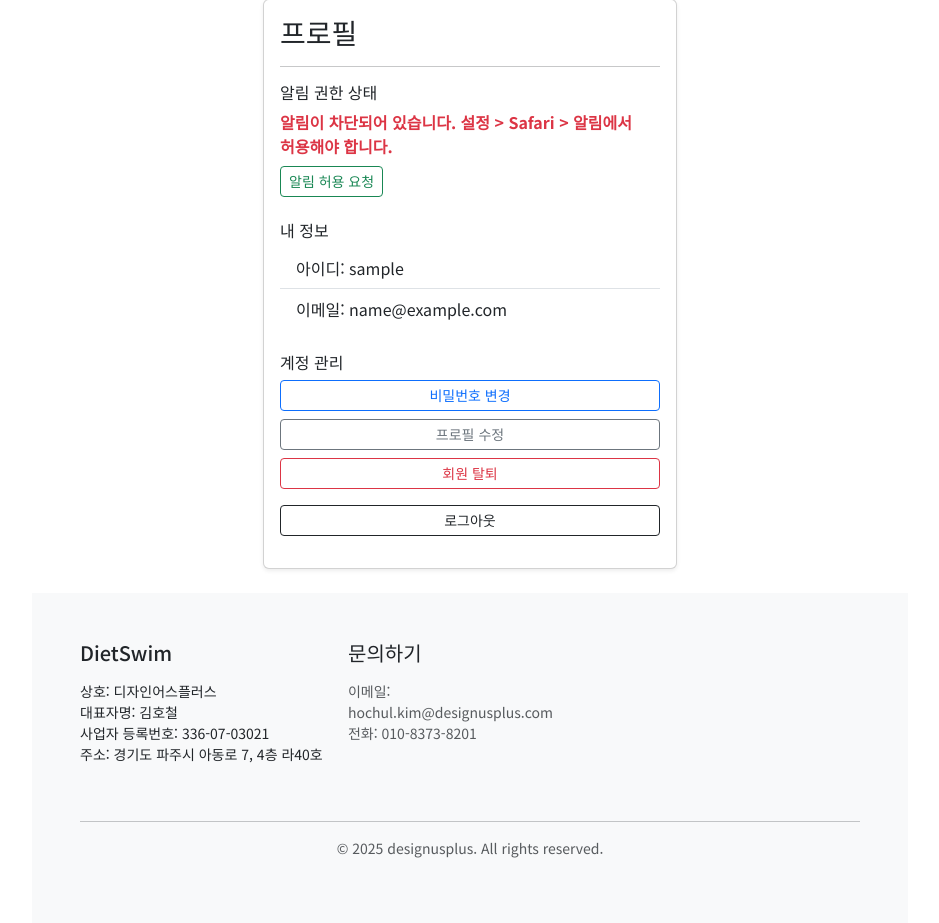
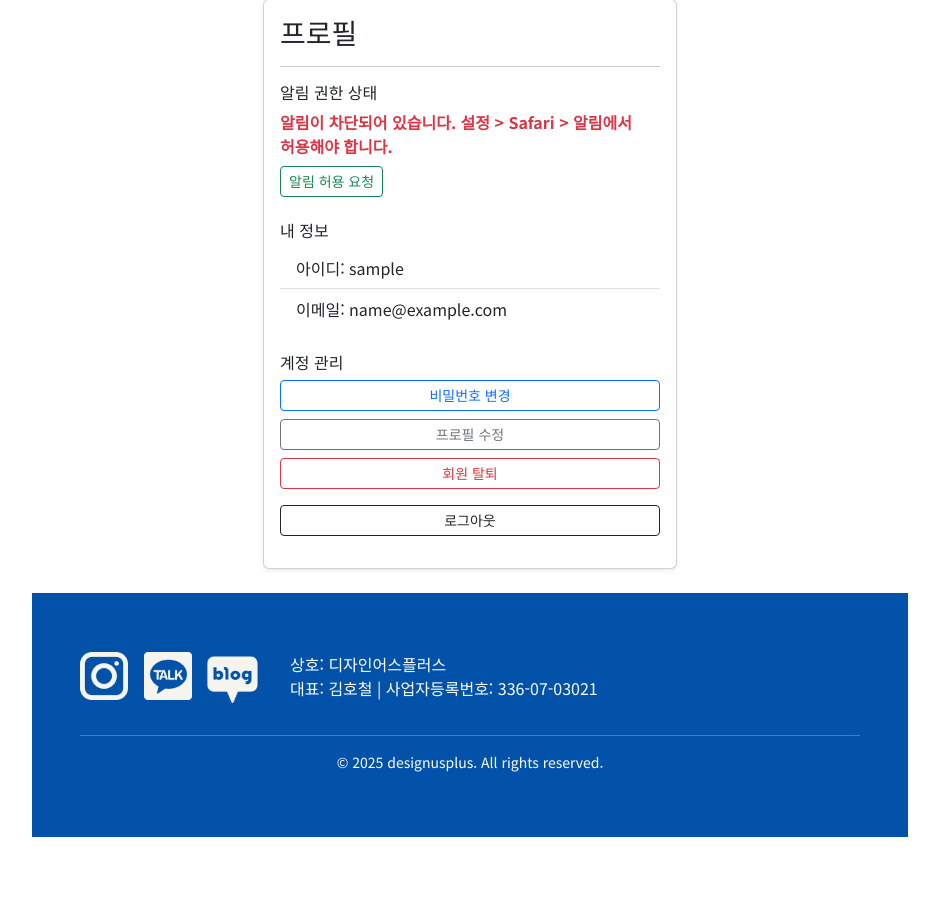
Before and after one commit to ohho-developer/diet_swim_page, a Django app: page /profile/ in a window 1280 px wide. Shown: the part 99-1022 px from the top of the page, without its empty margins (170-1109 px from the left). After the commit the page ends 936 px from the top, so only its background shows below. Run offline with Django 5.2, Linux system fonts and the light colour scheme; the visitor is signed in with stand-in values (Sample User, id 1); parts of the project's set-up code (start-up, migrations or seed data) failed here and were passed over; some libraries are stand-ins or nearby versions.

Commit message:
main complete

```diff
--- a/main/templates/main/base.html
+++ b/main/templates/main/base.html
@@ -241,31 +241,34 @@
         </div>
 
         <!-- Footer - Updated -->
-        <footer class="footer bg-light text-dark p-5"> {# 배경색 및 텍스트 색상 변경, 패딩 증가 #}
+        <footer class="footer p-5" style="background-color: #0152a8; color: #fff;"> {# 배경색 및 텍스트 색상 변경, 패딩 증가 #}
+                <div style="display: flex; align-items: center;">
+                  <!-- 인스타그램 아이콘 -->
+                  <a href="https://www.instagram.com/bloomingswim/" target="_blank" style="margin-right: 16px;">
+                    <img src="{% static 'img/main_img_28.png' %}" alt="인스타그램" style="width: 48px; height: 48px;">
+                  </a>
+                  <!-- 카카오톡 아이콘 -->
+                  <a href="http://pf.kakao.com/_AkJFn" target="_blank" style="margin-right: 4px;">
+                    <img src="{% static 'img/main_img_29.png' %}" alt="카카오톡" style="width: 48px; height: 48px;">
+                  </a>
+                  <!-- 네이버 블로그 아이콘 -->
+                  <a href="https://blog.naver.com/designusplus" target="_blank" style="margin-right: 24px;">
+                    <img src="{% static 'img/main_img_30.png' %}" alt="블로그" style="width: 70px; height: 70px;">
+                  </a>
+                  <!-- 사업자 정보 -->
+                  <div style="font-size: 1rem;">
+                    상호: 디자인어스플러스<br>
+                    대표: 김호철 | 사업자등록번호: 336-07-03021<br>
+                  </div>
+                </div>
+
+            <hr class="text-white mt-4 mb-3"> {# 구분선 추가 #}
             <div class="row">
-                <div class="col-md-4 mb-3 text-center text-md-start"> {# 회사 정보 칼럼 #}
-                    <h5 class="text-dark mb-3">DietSwim</h5>
-                    <p class="text-dark small">
-                        상호: 디자인어스플러스<br>
-                        대표자명: 김호철<br>
-                        사업자 등록번호: 336-07-03021<br>
-                        주소: 경기도 파주시 아동로 7, 4층 라40호
-                    </p>
-                </div>
-                <div class="col-md-4 mb-3 text-center text-md-start"> {# 연락처 및 소셜 미디어 칼럼 #}
-                    <h5 class="text-dark mb-3">문의하기</h5>
-                    <p class="text-muted small">
-                        이메일: hochul.kim@designusplus.com<br>
-                        전화: 010-8373-8201
-                    </p>
+                <div class="col-12 text-center small" style="color: #fff;">
+                    <p>&copy; {% now "Y" %} designusplus. All rights reserved.</p>
                 </div>
             </div>
-            <hr class="text-dark mt-4 mb-3"> {# 구분선 추가 #}
-            <div class="row">
-                <div class="col-12 text-center text-dark small">
-                    <p class="text-muted">&copy; {% now "Y" %} designusplus. All rights reserved.</p>
-                </div>
-            </div>
+        </div>
         </footer>
     </div>
 </body>
--- a/main/views.py
+++ b/main/views.py
@@ -10,14 +10,13 @@ from django.contrib.auth.decorators import login_required
 @csrf_exempt
 @require_POST
 def email_subscribe(request):
-    email = request.POST.get('email')
-    if not email:
-        return JsonResponse({'success': False, 'message': '이메일을 입력해주세요.'})
-    # 실제로는 DB 저장 등 추가 가능
+    contact = request.POST.get('contact')
+    if not contact:
+        return JsonResponse({'success': False, 'message': '이메일 또는 전화번호를 입력해주세요.'})
     try:
         send_mail(
             '[DietSwim] 상담 신청이 접수되었습니다',
-            f'상담 신청 이메일: {email}',
+            f'상담 신청 연락처: {contact}',
             settings.DEFAULT_FROM_EMAIL,
             ['hochul.kim@designusplus.com'],
         )
```
Also changed, not shown: main/templates/main/index.html (+56 -20 lines), static/img/main_img_24.png, static/img/main_img_27.png (added), static/img/main_img_28.png (added), static/img/main_img_29.png (added), static/img/main_img_30.png (added).
